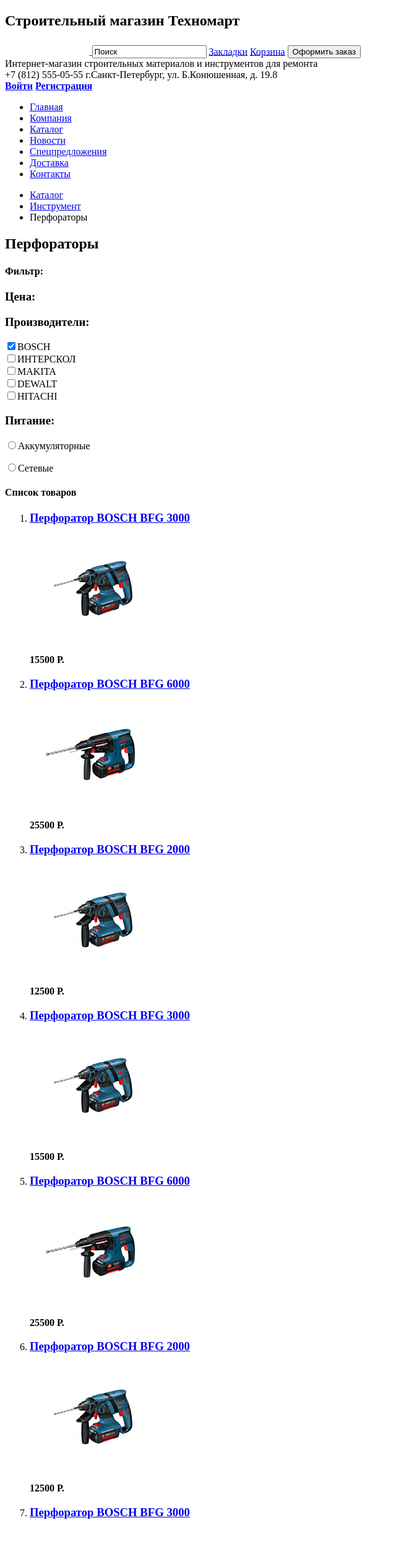
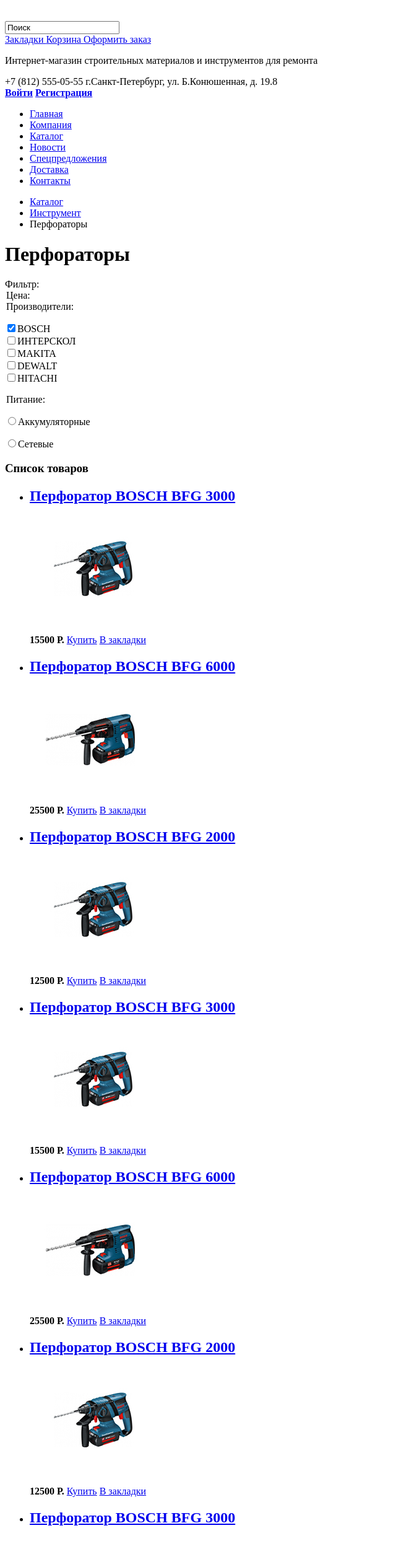
Before and after one commit to kolyanski24/1004211-technomart-25, a plain HTML site: page catalog.html in a window 1280 px wide. Shown: the top 2508 px of the page at 62% size, without its empty margins (0-640 px from the left). Drawn offline with Linux system fonts and the light colour scheme.

Commit message:
Коррективы по разметке
Приветствую! Внёс коррективы ориентируясь на замечания:
убрал фото логотипов и заглушил ссылки, постарался привести к единому виду (если правильно понял суть)), добавил кнопку "в закладки" карточкам товаров, оформить заказ теперь ссылка, поле поиска добавил внутрь формы (остальные поля пока не оформлял, но названия записал в legend). Вопрос по поводу заголовков, иерархию вроде исправил, но стоит ли названия товаров оборачивать в заголовки или обернуть во что-то другое?

```diff
--- a/catalog.html
+++ b/catalog.html
@@ -7,21 +7,25 @@
     <body>
     <header class="main-header">
 	  <nav class="main-navigation">
-			<h1>Строительный магазин Техномарт</h1>
 	    <a class="main-header-logo" href="index.html">
 		<img src="img/logo-technomart.svg" width="" height="" alt="Логотип магазина 'Техномарт'">
 		</a>
+		<form>
 		  <input type="search" name="search" value="Поиск">
-			<a href="index.html" class="bookmarks">Закладки</a>
-			<a href="index.html" class="basket">Корзина</a>
-			<button>Оформить заказ</button>
-			<article>Интернет-магазин строительных материалов и инструментов для ремонта</article>
+		</form>
+		<a href="index.html" class="bookmarks">Закладки
+		</a>
+		<a href="index.html" class="basket">Корзина
+		</a>
+		<a href="#" class="order">Оформить заказ
+		</a>
+		<p>Интернет-магазин строительных материалов и инструментов для ремонта</p>
 		<section class="contacts">+7 (812) 555-05-55 г.Санкт-Петербург, ул. Б.Конюшенная, д. 19.8
 		</section>
-			<b>
+		<b class="login">
 		  <a href="login.html">Войти</a>
 		</b>
-			<b>
+		<b class="registration">
 		  <a href="registration.html">Регистрация</a>
 		</b>
 		<ul>
@@ -41,11 +45,11 @@
     	  <li><a href="#">Инструмент</a></li>
     	  <li>Перфораторы</li>
     	</ul>
-    	<h2 class="page-title">Перфораторы</h2>
+    	<h1 class="page-title">Перфораторы</h1>
     	<section class="filters">
-    		<h4 class="visually-hidden">Фильтр:</h4>
-    		<h3 class="price">Цена:</h3>
-    		<h3 class="manufacturer">Производители:</h3>
+    	  <span class="visually-hidden">Фильтр:</span>
+    	  <legend class="price">Цена:</legend>
+    	  <legend class="manufacturer">Производители:</legend>
     	  <p>
     	    <input type="checkbox" name="option1" value="a1" checked>BOSCH<Br>
    		    <input type="checkbox" name="option2" value="a2">ИНТЕРСКОЛ<Br>
@@ -53,7 +57,7 @@
    			<input type="checkbox" name="option4" value="a4">DEWALT<Br>
    			<input type="checkbox" name="option5" value="a5">HITACHI
    		  </p>
-   			<h3 class="admission">Питание:</h3>
+   		  <legend class="admission">Питание:</legend>
    		  <p>
    			<input type="radio" name="battery" value="Аккумуляторные">Аккумуляторные
    		  </p>
@@ -62,12 +66,11 @@
    		  </p>
     	</section>
     	<section class="catalog">
-    		<h4 class="visually-hidden">Список товаров</h4>
-    		<ol class="catalog-list">
+    	  <h3 class="visually-hidden">Список товаров</h3>
+    	  <ul class="catalog-list">
     	    <li class="catalog-item">
-    				<h3><a href="catalog-item.html">Перфоратор BOSCH BFG 3000
-    				</a>
-    				</h3>
+    		<h2><a href="catalog-item.html">Перфоратор BOSCH BFG 3000</a>
+    		</h2>
     		<p>
     		  <a href="catalog-item">
     		    <img src="img/Perforator_1.jpg" width="218" height="170" alt="Перфоратор BOSCH BFG 3000">
@@ -75,13 +78,13 @@
     		</p>
     		<p class="catalog-item-price">
     		  <b>15500 Р.</b>
-    				<a class="button" href="#"></a>
+    		  <a class="button" href="#">Купить</a>
+    		  <a class="button" href="#">В закладки</a>
     		</p>
     		</li>
     		<li class="catalog-item">
-    				<h3><a href="catalog-item.html">Перфоратор BOSCH BFG 6000
-    				</a>
-    				</h3>
+    		  <h2><a href="catalog-item.html">Перфоратор BOSCH BFG 6000</a>
+    		  </h2>
     		  <p>
     		    <a href="catalog-item">
     			  <img src="img/Perforator_2.jpg" width="218" height="170" alt="Перфоратор BOSCH BFG 6000">
@@ -89,13 +92,13 @@
     		  </p>
     		  <p class="catalog-item-price">
     			<b>25500 Р.</b>
-    				<a class="button" href="#"></a>
+    			<a class="button" href="#">Купить</a>
+    			<a class="button" href="#">В закладки</a>
     		  </p>
     		</li>
     		<li class="catalog-item">
-    				<h3><a href="catalog-item.html">Перфоратор BOSCH BFG 2000
-    				</a>
-    				</h3>
+    		  <h2><a href="catalog-item.html">Перфоратор BOSCH BFG 2000</a>
+    		  </h2>
     		  <p>
     		    <a href="catalog-item">
     			  <img src="img/Perforator_3.jpg" width="218" height="170" alt="Перфоратор BOSCH BFG 2000">
@@ -103,13 +106,13 @@
     		  </p>
     		  <p class="catalog-item-price">
     			<b>12500 Р.</b>
-    				<a class="button" href="#"></a>
+    			<a class="button" href="#">Купить</a>
+    			<a class="button" href="#">В закладки</a>
     		  </p>
     		</li>
     		<li class="catalog-item">
-    				<h3><a href="catalog-item.html">Перфоратор BOSCH BFG 3000
-    				</a>
-    				</h3>
+    		  <h2><a href="catalog-item.html">Перфоратор BOSCH BFG 3000</a>
+    		  </h2>
     		  <p>
     		    <a href="catalog-item">
     			  <img src="img/Perforator_1.jpg" width="218" height="170" alt="Перфоратор BOSCH BFG 3000">
@@ -117,13 +120,13 @@
     		  </p>
     		  <p class="catalog-item-price">
     			<b>15500 Р.</b>
-    				<a class="button" href="#"></a>
+    			<a class="button" href="#">Купить</a>
+    			<a class="button" href="#">В закладки</a>
     		  </p>
     		</li>
     		<li class="catalog-item">
-    				<h3><a href="catalog-item.html">Перфоратор BOSCH BFG 6000
-    				</a>
-    				</h3>
+    		  <h2><a href="catalog-item.html">Перфоратор BOSCH BFG 6000</a>
+    		  </h2>
     		  <p>
     		    <a href="catalog-item">
     			  <img src="img/Perforator_2.jpg" width="218" height="170" alt="Перфоратор BOSCH BFG 6000">
@@ -131,13 +134,13 @@
     		  </p>
     		  <p class="catalog-item-price">
     		    <b>25500 Р.</b>
-    				<a class="button" href="#"></a>
+    			<a class="button" href="#">Купить</a>
+    			<a class="button" href="#">В закладки</a>
     		  </p>
     		</li>
     		<li class="catalog-item">
-    				<h3><a href="catalog-item.html">Перфоратор BOSCH BFG 2000
-    				</a>
-    				</h3>
+    		  <h2><a href="catalog-item.html">Перфоратор BOSCH BFG 2000</a>
+    		  </h2>
     		  <p>
     		    <a href="catalog-item">
     			  <img src="img/Perforator_3.jpg" width="218" height="170" alt="Перфоратор BOSCH BFG 2000">
@@ -145,13 +148,13 @@
     		  </p>
     		  <p class="catalog-item-price">
     			<b>12500 Р.</b>
-    				<a class="button" href="#"></a>
+    			<a class="button" href="#">Купить</a>
+    			<a class="button" href="#">В закладки</a>
     		  </p>
     		</li>
     		<li class="catalog-item">
-    				<h3><a href="catalog-item.html">Перфоратор BOSCH BFG 3000
-    				</a>
-    				</h3>
+    		  <h2><a href="catalog-item.html">Перфоратор BOSCH BFG 3000</a>
+    		  </h2>
     		  <p>
     		    <a href="catalog-item">
     			  <img src="img/Perforator_1.jpg" width="218" height="170" alt="Перфоратор BOSCH BFG 3000">
@@ -159,13 +162,13 @@
     		  </p>
     		  <p class="catalog-item-price">
     			<b>15500 Р.</b>
-    				<a class="button" href="#"></a>
+    			<a class="button" href="#">Купить</a>
+    			<a class="button" href="#">В закладки</a>
     		  </p>
     		</li>
     		<li class="catalog-item">
-    				<h3><a href="catalog-item.html">Перфоратор BOSCH BFG 6000
-    				</a>
-    				</h3>
+    		  <h2><a href="catalog-item.html">Перфоратор BOSCH BFG 6000</a>
+    		  </h2>
     		  <p>
     			<a href="catalog-item">
     			  <img src="img/Perforator_2.jpg" width="218" height="170" alt="Перфоратор BOSCH BFG 6000">
@@ -173,13 +176,13 @@
     		  </p>
     		  <p class="catalog-item-price">
     			<b>25500 Р.</b>
-    				<a class="button" href="#"></a>
+    			<a class="button" href="#">Купить</a>
+    			<a class="button" href="#">В закладки</a>
     		  </p>
     		</li>
     		<li class="catalog-item">
-    				<h3><a href="catalog-item.html">Перфоратор BOSCH BFG 2000
-    				</a>
-    				</h3>
+    		  <h2><a href="catalog-item.html">Перфоратор BOSCH BFG 2000</a>
+    		  </h2>
     		  <p>
     			<a href="catalog-item">
     			  <img src="img/Perforator_3.jpg" width="218" height="170" alt="Перфоратор BOSCH BFG 2000">
@@ -187,21 +190,23 @@
     		  </p>
     		  <p class="catalog-item-price">
     			<b>12500 Р.</b>
-    				<a class="button" href="#"></a>
+    			<a class="button" href="#">Купить</a>
+    			<a class="button" href="#">В закладки</a>
     		  </p>
     		</li>
-    		</ol>
+    	  </ul>
+    	</section>
     	  <ul class="pagination-list">
             <li class="pagination-item pagination-item-current"><a>1</a></li>
             <li class="pagination-item"><a href="#">2</a></li>
             <li class="pagination-item"><a href="#">3</a></li>
             <li class="pagination-item"><a href="#">Следующая</a></li>
           </ul>
-    	</section>
     </main>
     <footer>
       <a class="footer-logo" href="index.html">
-    	<img src="img/logo-technomart.svg" alt="Логотип магазина 'Техномарт'"></a>
+    	<img src="img/logo-technomart.svg" alt="Логотип магазина 'Техномарт'">
+      </a>
       <section class="contacts"> г.Санкт-Петербург, ул. Б.Конюшенная, д. 19.8
     	+7 (812) 555-05-55
 	  </section>
@@ -225,12 +230,9 @@
 			Все права защищены
 		</b>
 		<div class="footer-social">
-		<a href="https://vk.com">
-			<img src="vk_logo.png" width="" height="" alt="Логотип ВК"></a>
-		<a href="https://facebook.com">
-			<img src="facebook_logo.png" width="" height="" alt="Логотип Facebook"></a>
-		<a href="https://instagram.com">
-			<img src="instagram_logo.png" width="" height="" alt="Логотип Instagram"></a>
+		<a href="#">ВК</a>
+		<a href="#">ФБ</a>
+		<a href="#">Инста</a>
 		</div>
 		<b>Обратная связь:</b>
 		<a href="#">mail@htmlacademy.ru</a>
```
Also changed, not shown: index.html (+13 -15 lines). Lines whose indentation alone changed are shown as unchanged.
